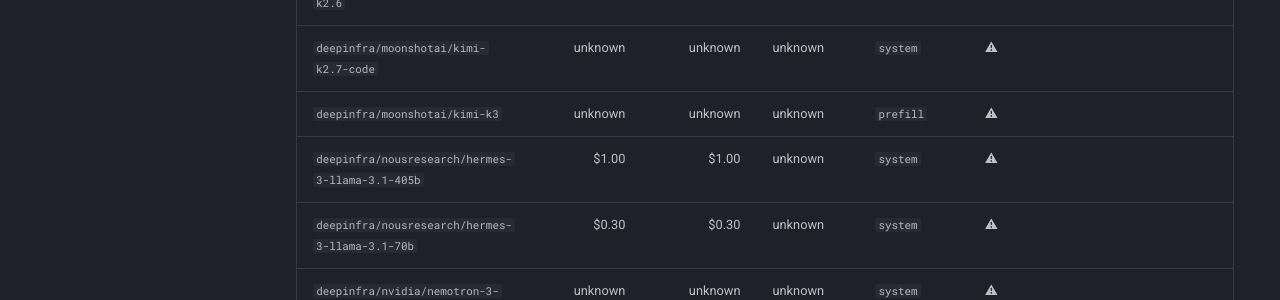
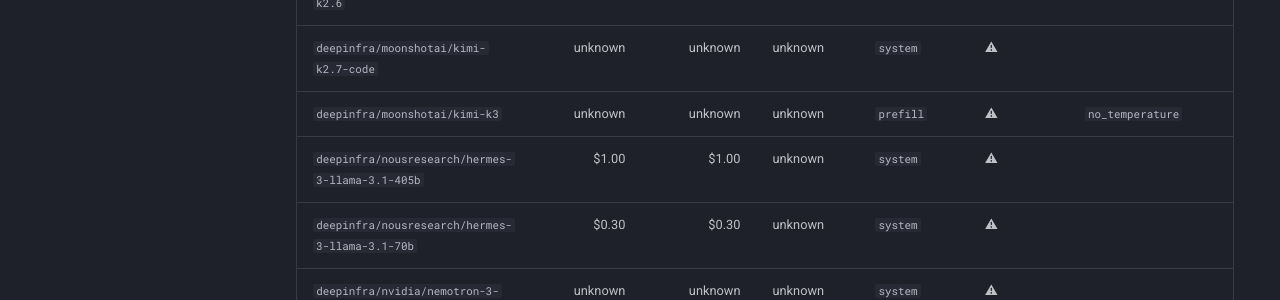
Before and after one commit to FergusFettes/basemode, an MkDocs documentation site: the page built from docs/usage/Verified Models.md, in a window 1280 px wide and 900 px high, scrolled down 4036 px. Shown: the part 153-453 px from the top of the window. Built offline with MkDocs 1.6.1 and Material for MkDocs 9.7.7, drawn with Linux system fonts in a browser that asks for light colours; comment, search, counter and statistics services are not loaded.

Commit message:
fix(compat): tag deepinfra/novita kimi-k3 with no_temperature
Multiple K3 docs are explicit that the model's sampling is fixed --
"omit temperature, top_p, and seed" -- and moonshot's own kimi-k3
registry entry already carries no_temperature for that reason. The
deepinfra and novita resale endpoints for the same model were missing
the tag, so basemode was still sending temperature=0.7 to them. Tag
both so compat.no_temperature suppresses it there too, matching the
native endpoint's already-verified behaviour.

Co-Authored-By: Claude Sonnet 5 <noreply@anthropic.com>
Claude-Session: https://claude.ai/code/session_015wYdRdYvxeHEoqsH9ykXQd

```diff
--- a/docs/usage/Verified Models.md
+++ b/docs/usage/Verified Models.md
@@ -66,7 +66,7 @@ Single generated table, refreshed by CI.
 | `deepinfra/moonshotai/kimi-k2.5` | unknown | unknown | unknown | `system` | ⚠ |  |
 | `deepinfra/moonshotai/kimi-k2.6` | unknown | unknown | unknown | `system` | ⚠ |  |
 | `deepinfra/moonshotai/kimi-k2.7-code` | unknown | unknown | unknown | `system` | ⚠ |  |
-| `deepinfra/moonshotai/kimi-k3` | unknown | unknown | unknown | `prefill` | ⚠ |  |
+| `deepinfra/moonshotai/kimi-k3` | unknown | unknown | unknown | `prefill` | ⚠ | `no_temperature` |
 | `deepinfra/nousresearch/hermes-3-llama-3.1-405b` | $1.00 | $1.00 | unknown | `system` | ⚠ |  |
 | `deepinfra/nousresearch/hermes-3-llama-3.1-70b` | $0.30 | $0.30 | unknown | `system` | ⚠ |  |
 | `deepinfra/nvidia/nemotron-3-nano-30b-a3b` | unknown | unknown | unknown | `system` | ⚠ |  |
@@ -198,7 +198,7 @@ Single generated table, refreshed by CI.
 | `novita/moonshotai/kimi-k2.5` | unknown | unknown | unknown | `system` | ⚠ |  |
 | `novita/moonshotai/kimi-k2.6` | unknown | unknown | unknown | `system` | ⚠ |  |
 | `novita/moonshotai/kimi-k2.7-code` | unknown | unknown | unknown | `system` | ⚠ |  |
-| `novita/moonshotai/kimi-k3` | unknown | unknown | unknown | `prefill` | ⚠ |  |
+| `novita/moonshotai/kimi-k3` | unknown | unknown | unknown | `prefill` | ⚠ | `no_temperature` |
 | `novita/nvidia/nemotron-3-nano-30b-a3b` | unknown | unknown | unknown | `system` | ⚠ |  |
 | `novita/openai/gpt-oss-120b` | $0.05 | $0.25 | unknown | `system` | ⚠ | `reasoning_budget` |
 | `novita/openai/gpt-oss-20b` | $0.04 | $0.15 | unknown | `system` | ⚠ | `reasoning_budget` |
```
Also changed, not shown: README.md (+2 -2 lines), 2 other files.
